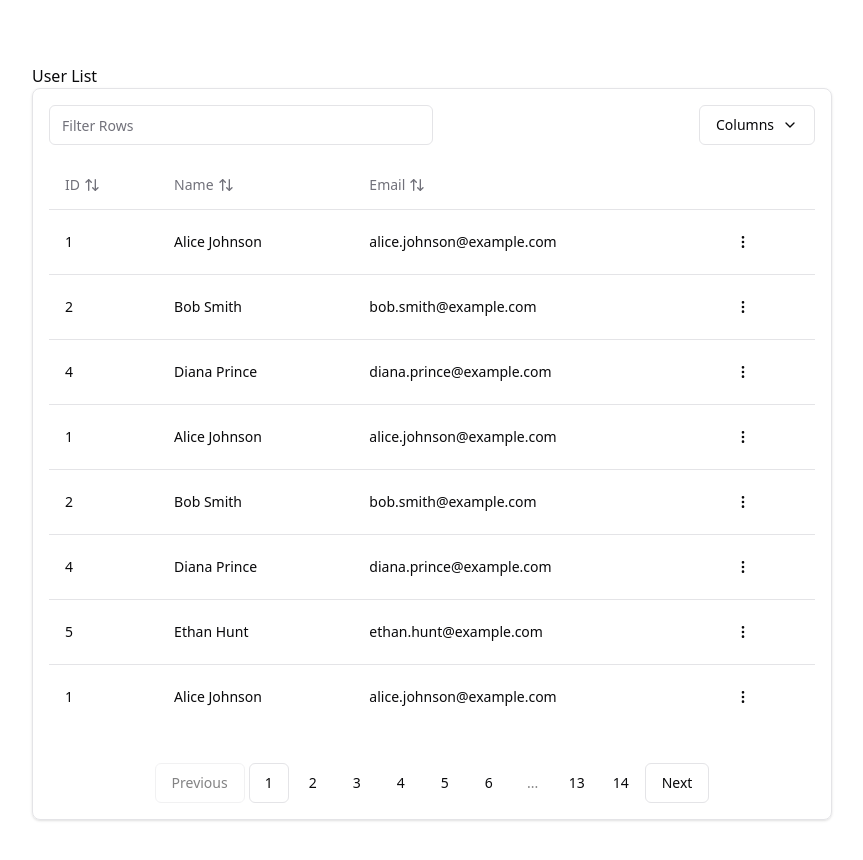
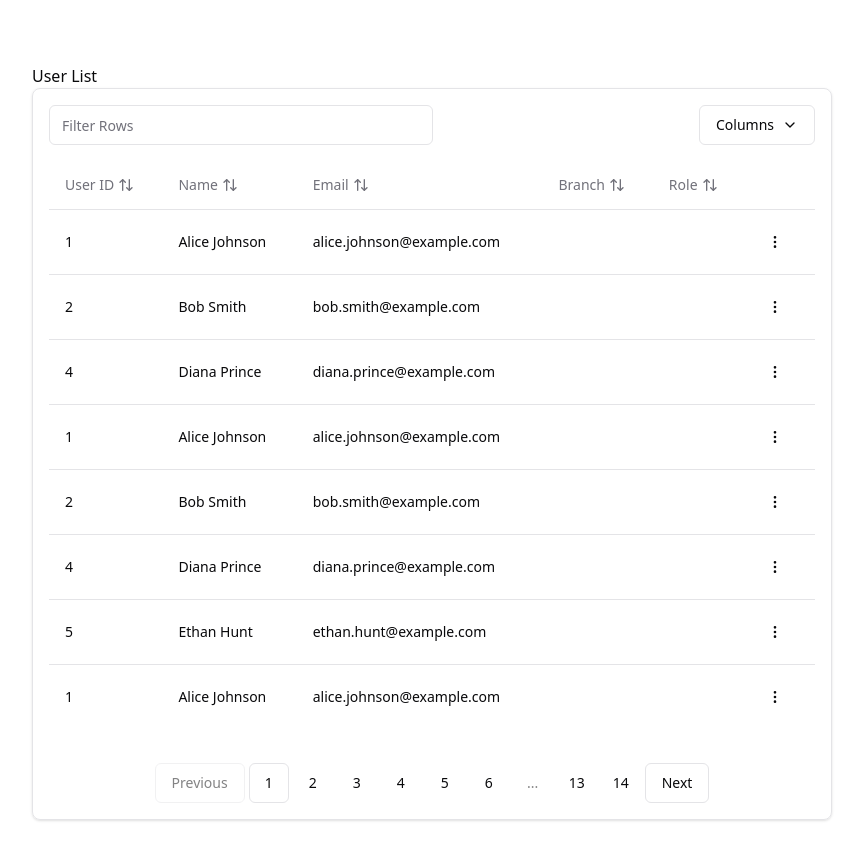
Before and after one commit to rashmithachamikara/esl-app, a Next.js app: page /tableDemo in a window 1280 px wide. Shown: the top 860 px of the page, without its empty margins (32-895 px from the left). Built offline with nearby package versions, Linux system fonts and the light colour scheme.

Commit message:
Modified users column def to match project

```diff
--- a/src/components/DataTable/DataTableColumns/users.tsx
+++ b/src/components/DataTable/DataTableColumns/users.tsx
@@ -3,20 +3,21 @@
 import { ColumnDef } from "@tanstack/react-table";
 import { DropdownMenu, DropdownMenuContent, DropdownMenuItem, DropdownMenuTrigger } from "@/components/ui/dropdown-menu";
 import { Button } from "@/components/ui/button";
-import { MoreVertical, } from "lucide-react";
+import { MoreVertical } from "lucide-react";
 
-// Define User type
 export interface User {
   id: number;
   name: string;
   email: string;
+  branch: string;
+  role: string;
 }
 
 // Table columns definition
 export const userColumns: ColumnDef<User>[] = [
   {
     accessorKey: "id",
-    header: "ID",
+    header: "User ID",
     enableHiding: false,
   },
   {
@@ -26,6 +27,14 @@ export const userColumns: ColumnDef<User>[] = [
   {
     accessorKey: "email",
     header: "Email",
+  },
+  {
+    accessorKey: "branch",
+    header: "Branch",
+  },
+  {
+    accessorKey: "role",
+    header: "Role",
   },
   {
     id: "actions",
```
